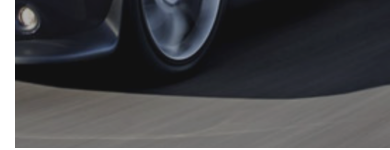
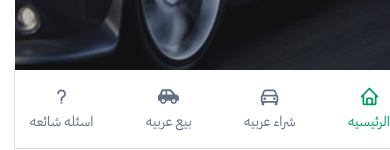
Before and after one commit to MohamedamaD/E-Car-Marketplace-GP, a React (Create React App) app in the folder frontend-react/: page / in a window 390 px wide. Shown: the part 696-846 px from the top of the page. Built offline with nearby package versions, Linux system fonts and the light colour scheme.

Commit message:
add fixed bar for mobile screen

```diff
--- a/frontend-react/src/App.js
+++ b/frontend-react/src/App.js
@@ -13,7 +13,7 @@ import {
   Register,
   Loading,
 } from "./pages";
-import { Navbar } from "./components";
+import { BottomNavbar, Navbar } from "./components";
 import { Footer } from "./containers";
 
 const App = () => {
@@ -32,6 +32,7 @@ const App = () => {
         <Route path="/register" component={Register} />
         <Route path="*" component={NoPage} />
       </Switch>
+      <BottomNavbar />
       {/* <Footer /> */}
     </Router>
   );
--- a/frontend-react/src/App.scss
+++ b/frontend-react/src/App.scss
@@ -2,5 +2,6 @@ $mainColor: var(--main-color);
 $secondaryColor: var(--secondary-color);
 $whiteColor: var(--white);
 $blackColor: var(--black);
+$pColor: var(--p-color);
 
 $radius: var(--border-radius);
--- a/frontend-react/src/components/Banner/Banner.scss
+++ b/frontend-react/src/components/Banner/Banner.scss
@@ -18,7 +18,7 @@
         .sell {
             flex: 1;
             text-align: right;
-            @include flexCenter($direction: column, $align: start);
+            @include flexCenter($direction: column, $align: flex-start);
 
             h1 {
                 margin-bottom: 10px;
@@ -42,7 +42,7 @@
         .floating-img {
             width: 200px;
             display: none !important;
-            @include flexCenter($align: start);
+            @include flexCenter($align: flex-start);
 
             @media screen and (max-width: 991px) {
                 display: flex !important;
--- /dev/null
+++ b/frontend-react/src/components/BottomNavbar/BottomNavbar.jsx
@@ -0,0 +1,26 @@
+import React from "react";
+import "./BottomNavbar.scss";
+import { Link, useLocation } from "react-router-dom";
+import { staticLinks } from "../../constants";
+
+export const BottomNavbar = () => {
+  const loc = useLocation().pathname.substr(1);
+  return (
+    <div className="bottom-navbar">
+      <div className="container">
+        <nav>
+          {staticLinks.map((item, index) => (
+            <Link
+              to={item.link}
+              className={loc === item.link ? "active" : "p-color"}
+              key={index * 2 + 1}
+            >
+              <item.Icon />
+              {item.title}
+            </Link>
+          ))}
+        </nav>
+      </div>
+    </div>
+  );
+};
--- /dev/null
+++ b/frontend-react/src/components/BottomNavbar/BottomNavbar.scss
@@ -0,0 +1,47 @@
+@import '../../styles/mixins';
+@import '../../App.scss';
+
+.bottom-navbar {
+    display: none;
+    position: fixed;
+    bottom: 0;
+    left: 0;
+    right: 0;
+    height: auto;
+    z-index: 11;
+    background-color: $whiteColor;
+    box-shadow: rgba(0, 0, 0, 0.02) 0px 1px 3px 0px,
+        rgba(27, 31, 35, 0.15) 0px 0px 0px 1px;
+
+    @media screen and (max-width: 768px) {
+        display: block;
+    }
+
+    .container,
+    nav {
+        height: 100%;
+    }
+
+    nav {
+        @include flexCenter($justify: space-between);
+        padding: 1rem 0;
+
+        a {
+            @include flexCenter($direction: column);
+            gap: 0.25rem;
+
+            &.active {
+                color: $mainColor;
+
+                svg {
+                    fill: $mainColor;
+                }
+            }
+
+            svg {
+                fill: $pColor;
+                @include responsiveFontSize(1.5em);
+            }
+        }
+    }
+}
--- a/frontend-react/src/components/index.js
+++ b/frontend-react/src/components/index.js
@@ -1,3 +1,5 @@
 export { Button } from "./Button/Button";
 export { Navbar } from "./Navbar/Navbar";
 export { Input } from "./Input/Input";
+export { Banner } from "./Banner/Banner";
+export { BottomNavbar } from "./BottomNavbar/BottomNavbar";
--- a/frontend-react/src/constants/index.js
+++ b/frontend-react/src/constants/index.js
@@ -1,3 +1,3 @@
 export { images } from "./images";
-export { navLinks } from "./navLinks";
+export { navLinks, staticLinks } from "./navLinks";
 export { socialLinks } from "./socialLinks";
--- a/frontend-react/src/constants/navLinks.js
+++ b/frontend-react/src/constants/navLinks.js
@@ -2,7 +2,7 @@ import { FaCarSide } from "react-icons/fa";
 import { CiCircleQuestion } from "react-icons/ci";
 import { GiDreamCatcher } from "react-icons/gi";
 import { BsShop } from "react-icons/bs";
-import { BiCar } from "react-icons/bi";
+import { BiCar, BiHome, BiQuestionMark } from "react-icons/bi";
 
 export const navLinks = [
   { title: "شراء عربيه", link: "buy-car", Icon: BiCar },
@@ -15,3 +15,10 @@ export const navLinks = [
   { title: "من نحن", link: "about-us", Icon: BsShop },
   { title: "تواصل معنا", link: "contact-us", Icon: CiCircleQuestion },
 ];
+
+export const staticLinks = [
+  { title: "الرئيسيه", link: "", Icon: BiHome },
+  { title: "شراء عربيه", link: "buy-car", Icon: BiCar },
+  { title: "بيع عربيه", link: "sell-car", Icon: FaCarSide },
+  { title: "اسئله شائعه", link: "questions", Icon: BiQuestionMark },
+];
--- a/frontend-react/src/pages/UserProfile/UserProfile.jsx
+++ b/frontend-react/src/pages/UserProfile/UserProfile.jsx
@@ -1,7 +1,20 @@
-import React from 'react'
+import React from "react";
+import { Switch, Route } from "react-router-dom";
+import { Header } from "../../containers";
 
 export const UserProfile = () => {
   return (
-    <div>UserProfile</div>
-  )
-}
+    <div className="user-profile">
+      <div className="container user-container">
+        <div className="options">
+          <nav></nav>
+        </div>
+        <div className="content">
+          {/* <Switch>
+            <Route path="setting" component={Header} />
+          </Switch> */}
+        </div>
+      </div>
+    </div>
+  );
+};
```
Also changed, not shown: frontend-react/src/pages/UserProfile/UserProfile.scss (added).
